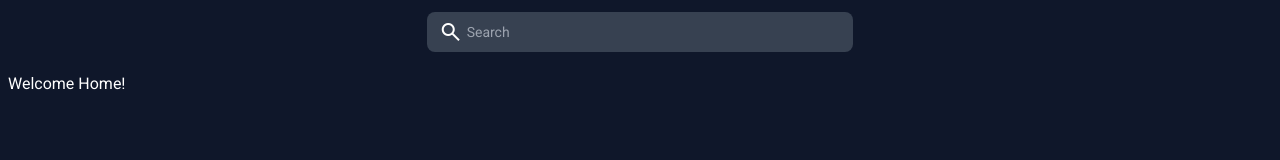
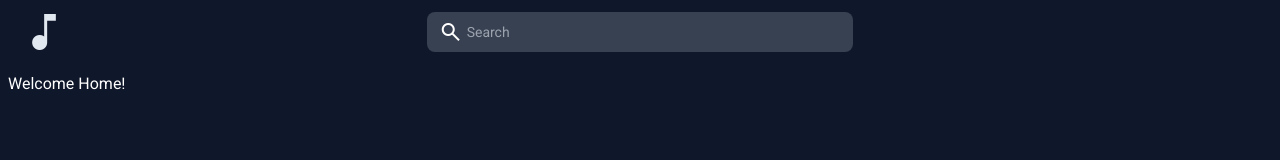
Before and after one commit to ludvigvonreis/shittify_frontend, a React (Vite) app: page / in a window 1280 px wide. Shown: the top 160 px of the page. Built offline with nearby package versions, Linux system fonts and the light colour scheme.

Commit message:
Added "Home" button to navbar

```diff
--- a/src/routes/__root.tsx
+++ b/src/routes/__root.tsx
@@ -1,9 +1,13 @@
-import { Outlet, createRootRoute, useNavigate } from "@tanstack/react-router";
+import {
+	Link,
+	Outlet,
+	createRootRoute,
+} from "@tanstack/react-router";
 import { TanStackRouterDevtools } from "@tanstack/router-devtools";
 import MediaPlayer from "@components/mediaPlayer/MediaPlayer";
 import SearchField from "@components/search/SearchField";
-import { useAtomValue } from "jotai";
 import { QueryClientProvider, QueryClient } from "@tanstack/react-query";
+import Icon from "@components/shared/Icon";
 
 export const Route = createRootRoute({
 	component: RootComponent,
@@ -14,8 +18,13 @@ const queryClient = new QueryClient();
 function RootComponent() {
 	return (
 		<>
-			<nav className="w-full h-16 grid grid-cols-3 grid-rows-1 ">
-				<div className="justify-start"></div>
+			<nav className="w-full h-16 grid grid-cols-3 grid-rows-1">
+				<Link to="/" className="justify-start px-5 flex items-center">
+					<Icon
+						type="music_note"
+						className="text-[3rem] text-slate-200 hover:text-inherit transition-colors"
+					/>
+				</Link>
 				<SearchField />
 				<div className="justify-end"></div>
 			</nav>
```
